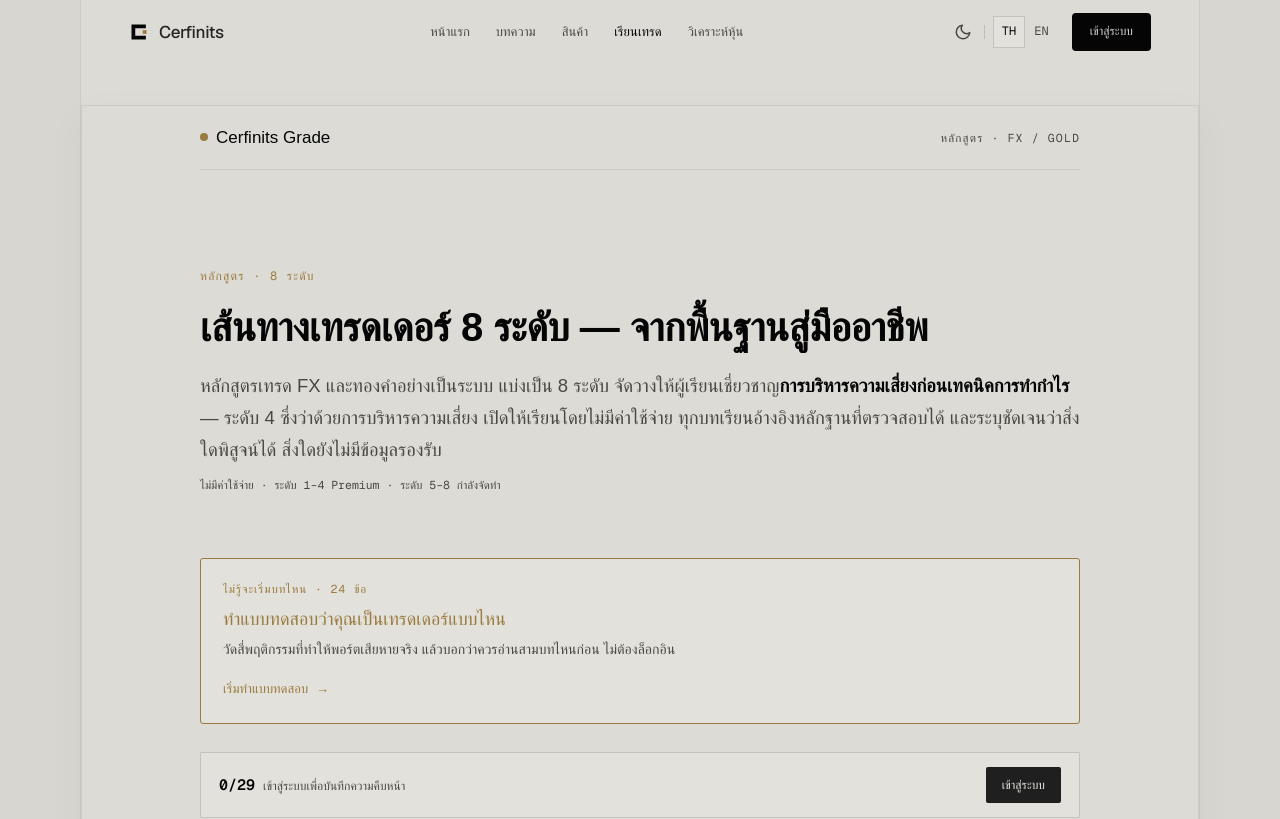
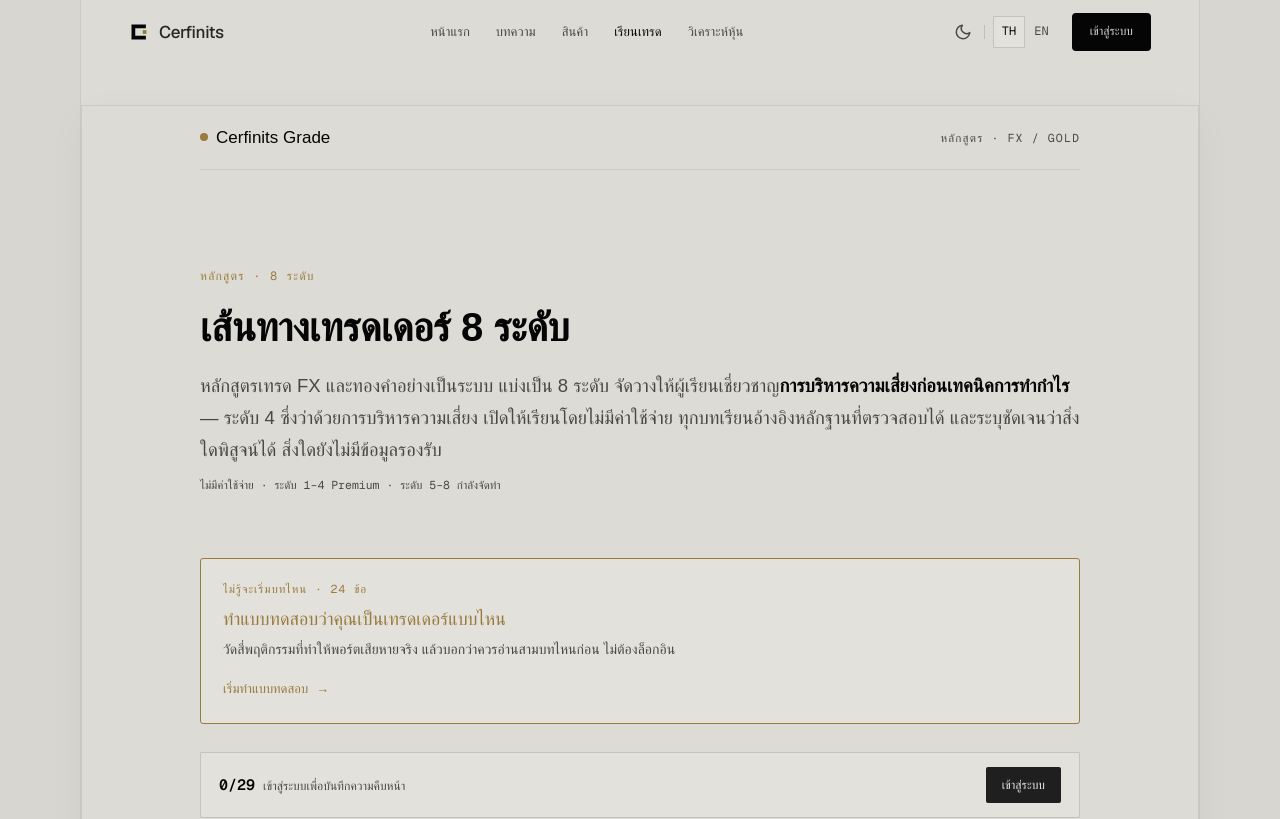
Before and after one commit to cerfinits-git/webpage, a Next.js app: page /grade in a window 1280 px wide. Shown: the top 819 px of the page. Built offline with nearby package versions, Linux system fonts and the light colour scheme; no server answers; a web font is replaced by a local one.

Commit message:
Shorten Grade page heading

```diff
--- a/app/(site)/grade/page.tsx
+++ b/app/(site)/grade/page.tsx
@@ -27,7 +27,7 @@
 
       <div className="wrap opener">
         <span className="kicker">หลักสูตร · 8 ระดับ</span>
-        <h1>เส้นทางเทรดเดอร์ 8 ระดับ — จากพื้นฐานสู่มืออาชีพ</h1>
+        <h1>เส้นทางเทรดเดอร์ 8 ระดับ</h1>
         <p className="lead">
           หลักสูตรเทรด FX และทองคำอย่างเป็นระบบ แบ่งเป็น 8 ระดับ
           จัดวางให้ผู้เรียนเชี่ยวชาญ<b>การบริหารความเสี่ยงก่อนเทคนิคการทำกำไร</b> —
```
